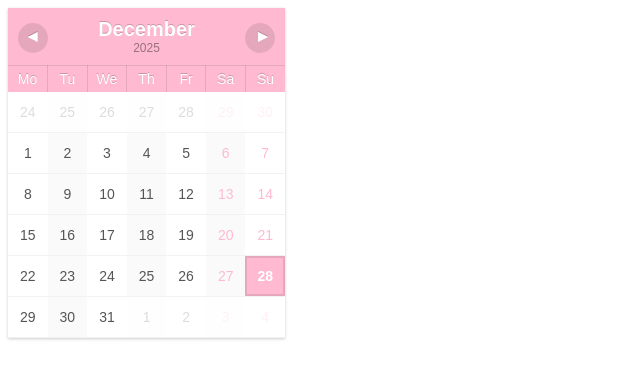
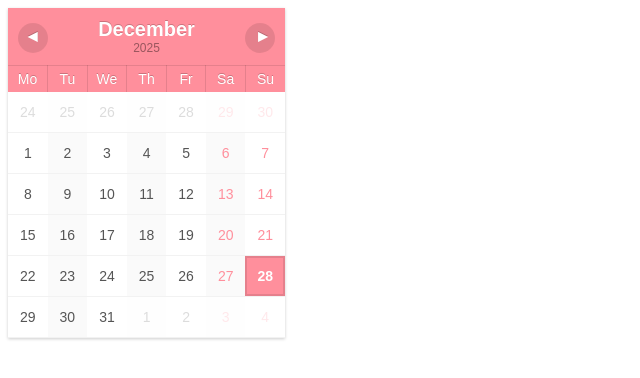
Before and after one commit to holliemoon/widget, a plain HTML site: page index.html in a window 1280 px wide. Shown: the whole page, without its empty margins (0-640 px from the left). Drawn offline with Linux system fonts and the light colour scheme.

Commit message:
Update index.html

```diff
--- a/index.html
+++ b/index.html
@@ -63,7 +63,7 @@ td:last-child, th:last-child {
 th {
     border-top: 1px solid rgba(0,0,0,0.1);
     border-right: 1px solid rgba(0,0,0,0.1);
-    background-color: #FFBAD1;
+    background-color: #FF8F9C;
     color: #fff;
     text-shadow: 0px -1px 0px rgba(0,0,0,0.2);
     font-weight: normal;
@@ -95,11 +95,11 @@ td:nth-child(even)>span {
 }
 td:last-child>span,
 td:nth-child(6)>span {
-    color: #FFBAD1;
+    color: #FF8F9C;
 }
 td.avui>span {
     font-weight: bold;
-    background-color: #FFBAD1;
+    background-color: #FF8F9C;
     color: #fff;
     border: 2px solid rgba(0,0,0,0.1);
 }
@@ -107,7 +107,7 @@ td.fora > span {
     opacity: 0.2;
 }
 td > span:hover {
-    background: #FFE0EC;
+    background: #FCB6BD;
     color: #fff;
 }
 .boto-next, .boto-prev {
```
